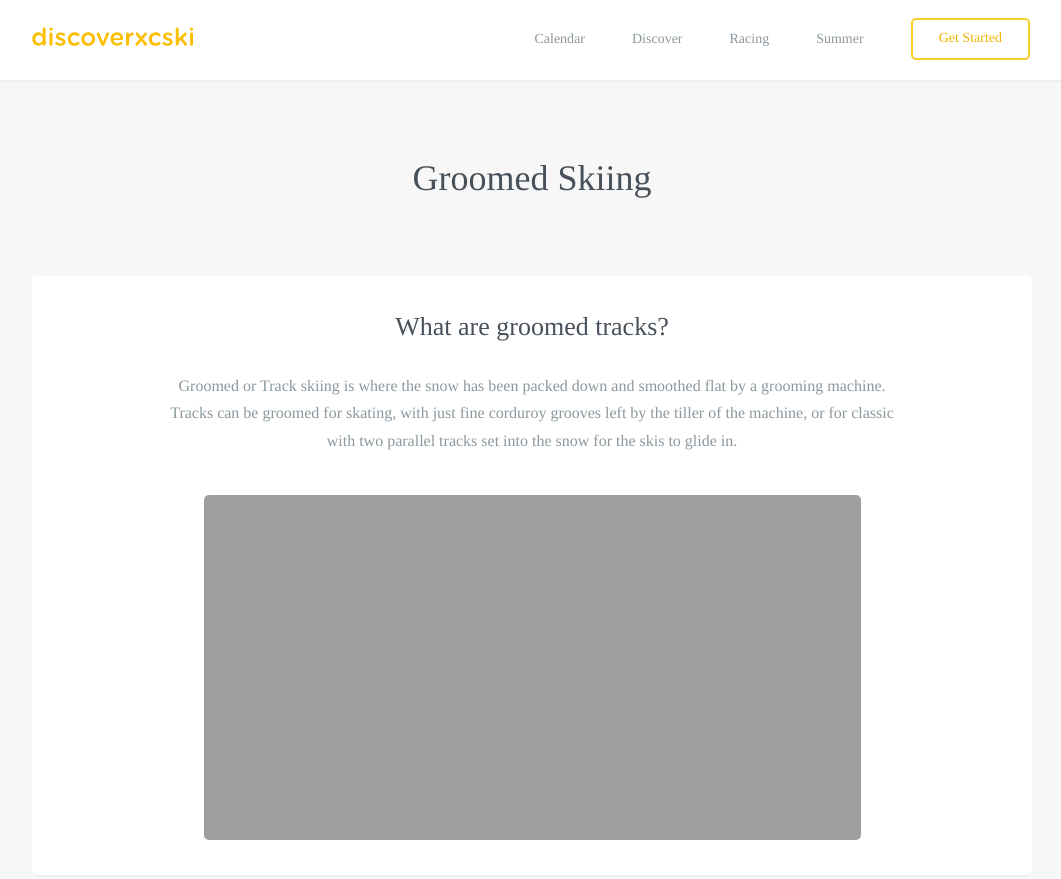
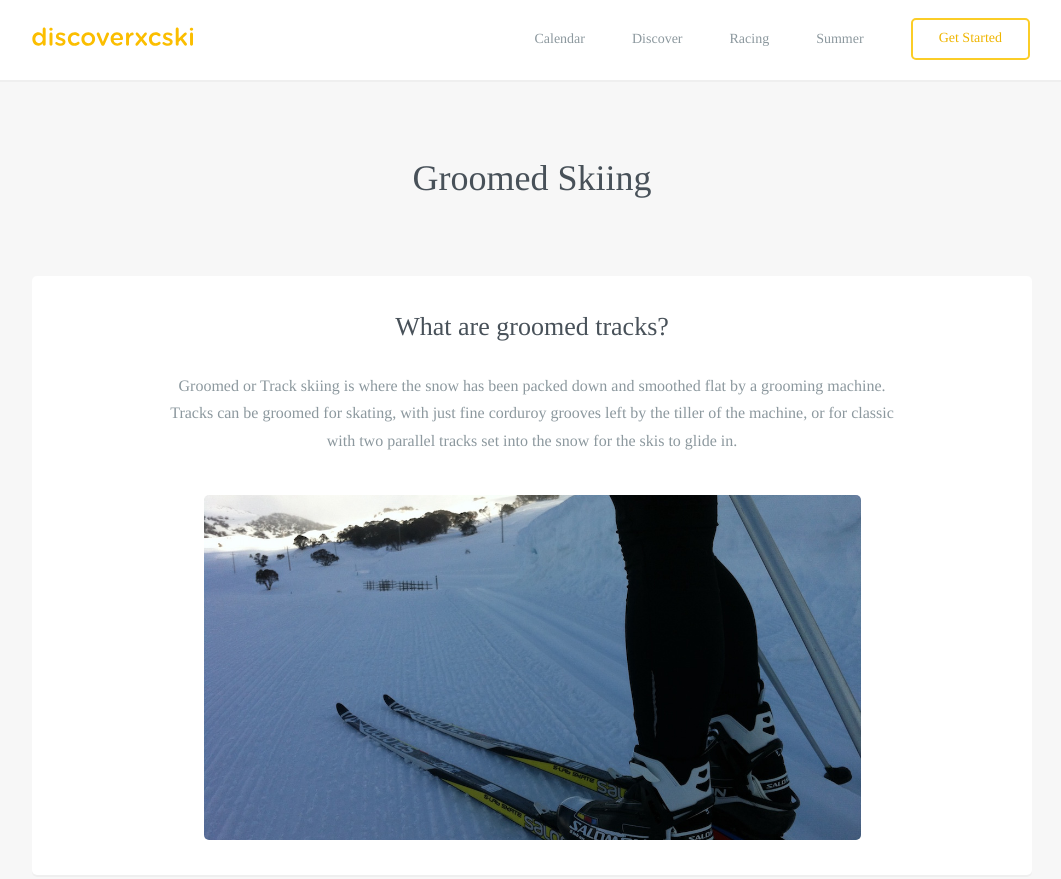
Before and after one commit to robcatto/robcatto.github.io, a Jekyll site: the page built from discoverxc/groomed/index.html, in a window 1280 px wide and 900 px high. Shown: the top 879 px of the window, without its empty margins (108-1169 px from the left). Built offline with Jekyll 4.4.1, drawn with Linux system fonts in a browser that asks for light colours; some web fonts are replaced; Markdown is read by kramdown in place of the engine named in the settings.

Commit message:
Update index.html

```diff
--- a/discoverxc/groomed/index.html
+++ b/discoverxc/groomed/index.html
@@ -53,7 +53,7 @@ layout: default
                 </p>
                 <div class="one">
                 <div class="onelarge centered" style="
-                background-image: url(http://www.discoverxcski.com/images/biathlon-introduction.jpg);
+                background-image: url(http://www.discoverxcski.com/images/groomed-tracks.JPG);
                 background-size: cover;
                 "></div>
                 </section>
@@ -65,7 +65,7 @@ layout: default
                     </p>
                     <div class="one">
                 <div class="onelarge centered" style="
-                background-image: url(http://www.discoverxcski.com/images/australianbiathlon.jpg);
+                background-image: url(http://www.discoverxcski.com/images/beginner-information.png);
                 background-size: cover;
                 "></div>
                 </section>
```
